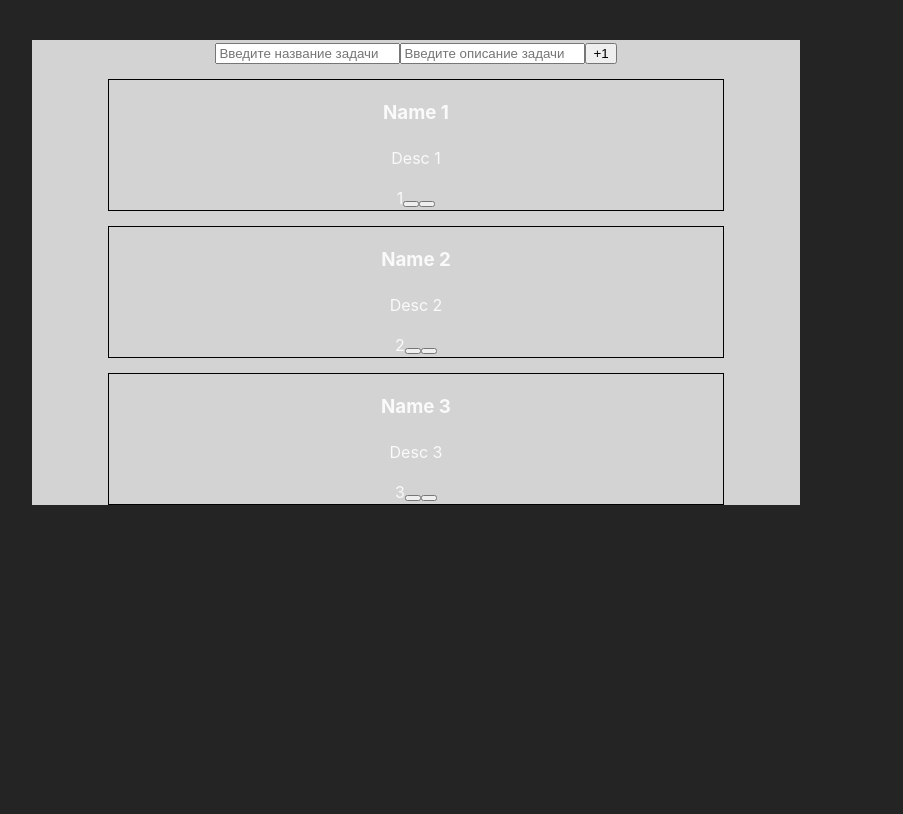
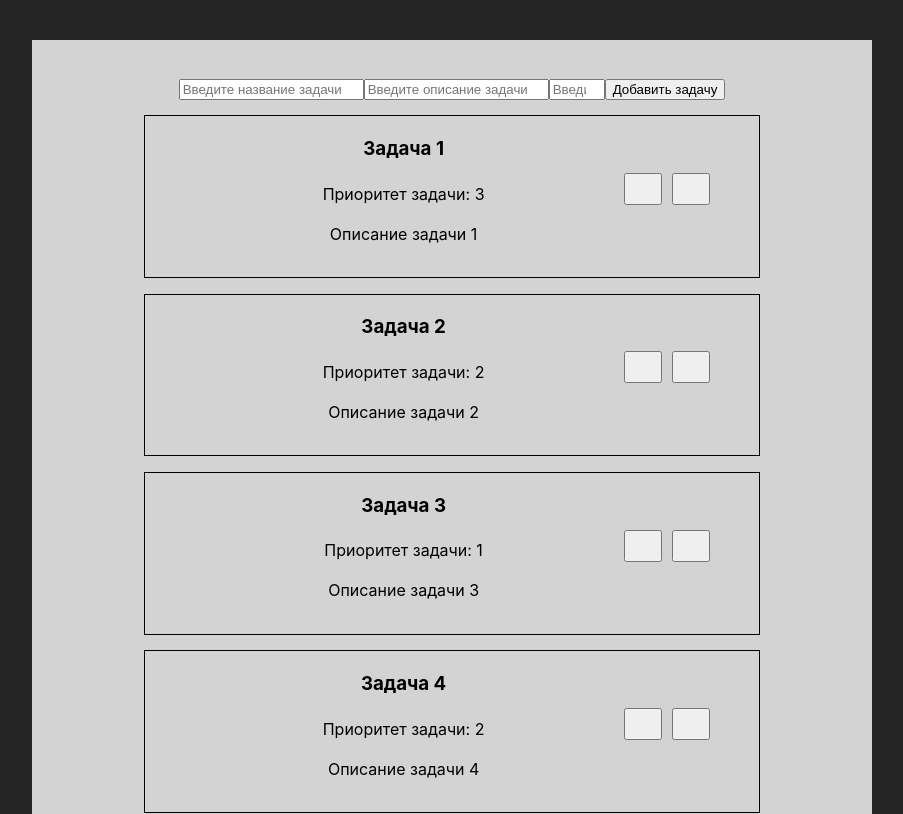
Before and after one commit to Nixx342/to-do-list, a React (Vite) app: page / in a window 1280 px wide. Shown: the top 814 px of the page, without its empty margins (8-911 px from the left). Built offline with nearby package versions, Linux system fonts and the light colour scheme.

Commit message:
Cheng task block

```diff
--- a/src/App.tsx
+++ b/src/App.tsx
@@ -1,42 +1,134 @@
 import { useState } from 'react'
+import { TaskProps } from './Components/Task'
+import TaskList from './Components/TaksList'
 import './App.css'
-import Task, { TaskProps } from './Components/Task'
-import TaskList from './Components/TaksList'
-
 
 function App() {
-  const [tasks, setTasks
-  ] = useState([
+  const [tasks, setTasks] = useState([
     {
-      name: 'Name 1',
-      description: 'Desc 1',
-      priority: 1,
-      complete: false
+      name: 'Задача 1',
+      description: 'Описание задачи 1',
+      priority: 3,
+      complete: false,
     },
     {
-      name: 'Name 2',
-      description: 'Desc 2',
+      name: 'Задача 2',
+      description: 'Описание задачи 2',
       priority: 2,
-      complete: true
+      complete: true,
     },
     {
-      name: 'Name 3',
-      description: 'Desc 3',
+      name: 'Задача 3',
+      description: 'Описание задачи 3',
+      priority: 1,
+      complete: false,
+    },
+    {
+      name: 'Задача 4',
+      description: 'Описание задачи 4',
+      priority: 2,
+      complete: true,
+    },
+    {
+      name: 'Задача 5',
+      description: 'Описание задачи 5',
       priority: 3,
-      complete: true
+      complete: false,
     },
   ])
+  const [message, setMessage] = useState('')
+
+  let newTask: TaskProps = {
+    name: '',
+    description: '',
+    priority: 0,
+    complete: false,
+  }
+
+  const handleDeleteTask = (index: number) => {
+    const newTasks = [...tasks]
+    newTasks.splice(index, 1)
+    setTasks(newTasks)
+  }
+  const handleAddTask = (task: TaskProps) => {
+    if (
+      task.name != '' &&
+      task.description != '' &&
+      task.priority >= 0 &&
+      task.priority <= 10
+    ) {
+      const newTasks = [...tasks]
+      newTasks.push(task)
+      setTasks(newTasks)
+      setMessage('Задача добавлена')
+      // document.getElementById('inputName').value = ''
+      // document.getElementById('inputDescription').value = ''
+    } else {
+      setMessage('Заполните все поля')
+    }
+  }
 
   return (
-    <div style={{background: 'lightGray', width: '60vw'}}>
+    <div
+      style={{
+        background: 'lightGray',
+        width: '60vw',
+        color: 'black',
+        padding: '3%',
+      }}
+    >
       <div>
-        <input placeholder='Введите название задачи'></input>
-        <input placeholder='Введите описание задачи'></input>
-        <button onClick={()=>{setTasks(tasks.splice(3))}}
-        >+1</button>
+        <input
+          id='inputName'
+          onChange={e => {
+            newTask.name = e.target.value
+          }}
+          placeholder='Введите название задачи'
+          // value={newTask.name}
+        ></input>
+
+        <input
+          id='inputDescription'
+          onChange={e => {
+            newTask.description = e.target.value
+          }}
+          placeholder='Введите описание задачи'
+        ></input>
+
+        <input
+          id='inputPriority'
+          type='number'
+          // onReset={}
+          min='0'
+          max='10'
+          placeholder='Введите приоритет задачи'
+          onChange={e => {
+            if (Number(e.target.value) < 0) {
+              e.target.value = '0'
+            } else if (Number(e.target.value) > 10) {
+              e.target.value = '10'
+            }
+            newTask.priority = Number(e.target.value)
+          }}
+        ></input>
+
+        <button
+          onClick={() => {
+            handleAddTask(newTask)
+          }}
+        >
+          Добавить задачу
+        </button>
       </div>
-      {tasks.length === 0 ? <span style={{color: 'green'}}>Активных задач нет!!!</span> : <TaskList taskList={tasks}/>}
 
+      <span>{message}</span>
+
+      {tasks.length === 0 ? (
+        <span style={{ color: 'green' }}>Активных задач нет!!!</span>
+      ) : (
+        // <TaskList taskList={tasks} onDeleteTask={handleDeleteTask} />
+        <TaskList taskList={tasks} />
+      )}
     </div>
   )
 }
--- a/src/Components/Task.tsx
+++ b/src/Components/Task.tsx
@@ -1,27 +1,42 @@
 export interface TaskProps {
-    name: string,
-    description: string,
-    priority: number,
-    complete: boolean,
+  name: string
+  description: string
+  priority: number
+  complete: boolean
 }
 
-const taskStyle: object = {
+const taskStyle = {
   width: '80%',
   border: '1px solid black',
-    marginLeft: 'auto',
-    marginRight: 'auto',
-    marginTop: '2%',
+  display: 'flex',
+  margin: '2% auto',
+  justifyContent: 'center',
+  alignItems: 'center',
+  paddingBottom: '2%',
+}
+
+const textStyle = {
+  width: '70%',
+  //   margin: 'auto',
   // marginBottom: '2%',
+}
+
+const buttonStyle = {
+  height: '4vh',
+  width: '3vw',
+  margin: '5px',
 }
 
 const Task = (props: TaskProps) => {
   return (
-        <div style={taskStyle} className="task">
+    <div style={taskStyle} className='task'>
+      <div style={textStyle}>
         <h3>{props.name}</h3>
+        <span>Приоритет задачи: {props.priority}</span>
         <p>{props.description}</p>
-            <span>{props.priority}</span>
-            <button className="ready"></button>
-            <button className="delete"></button>
+      </div>
+      <button style={buttonStyle} className='ready'></button>
+      <button style={buttonStyle} className='delete'></button>
     </div>
   )
 }
```
Also changed, not shown: src/Components/TaksList.tsx (+5 -3 lines). Lines whose indentation alone changed are shown as unchanged.
